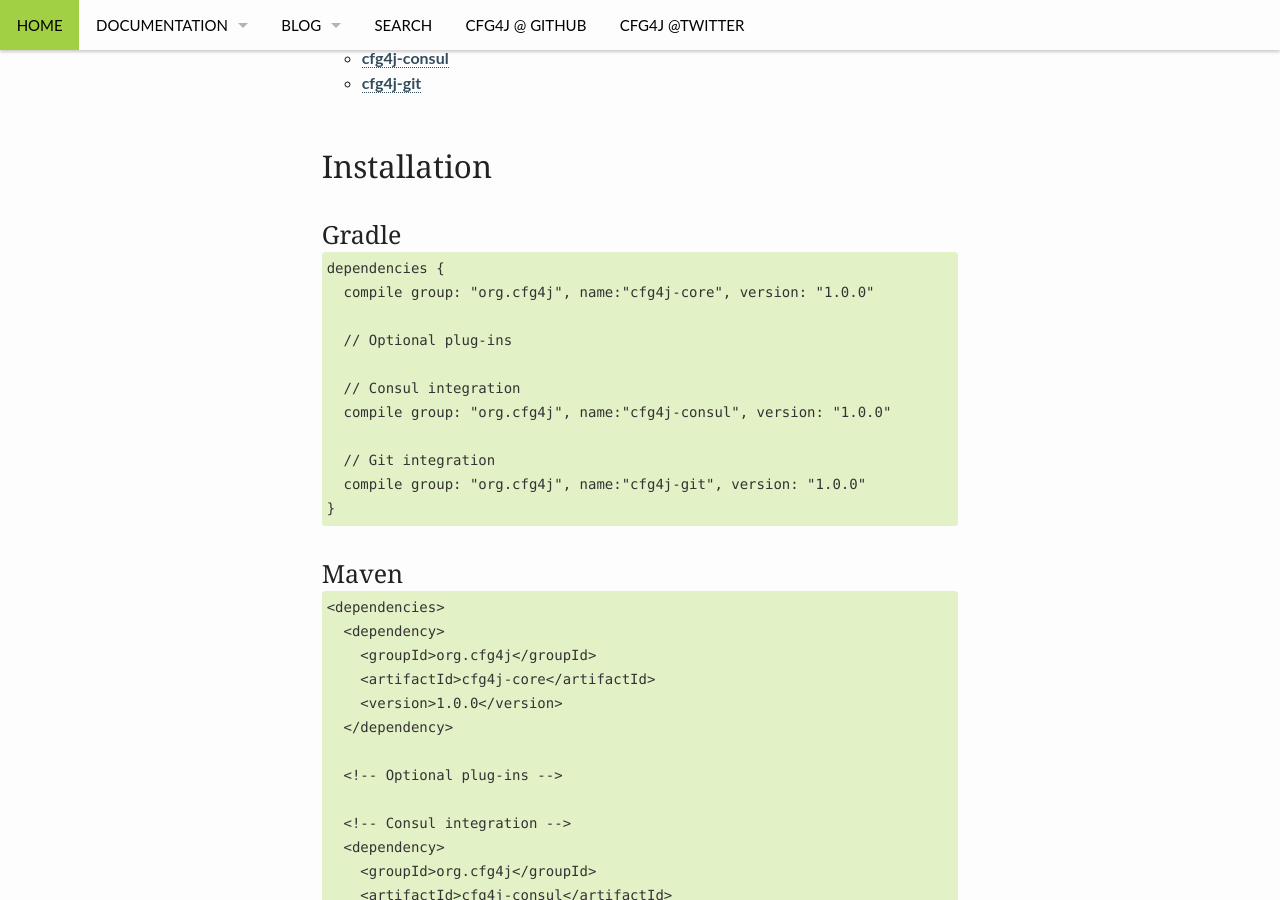
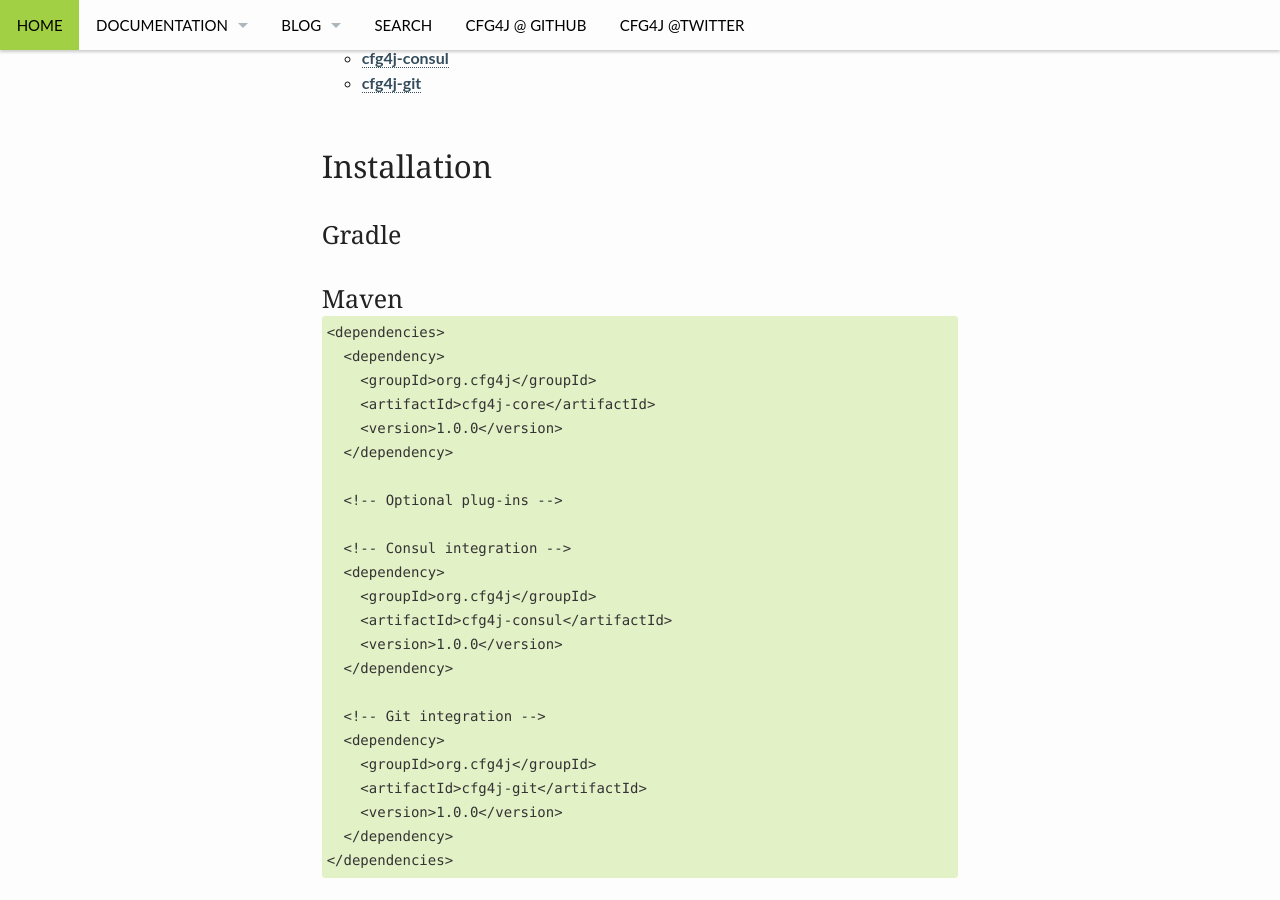
Before and after one commit to cfg4j/cfg4j.github.io, a Jekyll site: the page built from _posts/releases/2015-05-31-release_1_0_0.md, in a window 1280 px wide and 900 px high, scrolled down 949 px. Built offline with Jekyll 4.4.1, drawn with Linux system fonts in a browser that asks for light colours.

Commit message:
trying to fix truncated page

```diff
--- a/_layouts/release.html
+++ b/_layouts/release.html
@@ -33,17 +33,17 @@
 
   <h3 id="gradle">Gradle</h3>
 
-  <figure class="highlight"><pre><code class="language-java" data-lang="java">dependencies {
-  compile group: "org.cfg4j", name:"cfg4j-core", version: "{{ page.release.version }}"
-
-  // Optional plug-ins
-
-  // Consul integration
-  compile group: "org.cfg4j", name:"cfg4j-consul", version: "{{ page.release.version }}"
-
-  // Git integration
-  compile group: "org.cfg4j", name:"cfg4j-git", version: "{{ page.release.version }}"
-}</code></pre></figure>
+  <!--<figure class="highlight"><pre><code class="language-java" data-lang="java">dependencies {-->
+  <!--compile group: "org.cfg4j", name:"cfg4j-core", version: "{{ page.release.version }}"-->
+  <!---->
+  <!--// Optional plug-ins-->
+  <!---->
+  <!--// Consul integration-->
+  <!--compile group: "org.cfg4j", name:"cfg4j-consul", version: "{{ page.release.version }}"-->
+  <!---->
+  <!--// Git integration-->
+  <!--compile group: "org.cfg4j", name:"cfg4j-git", version: "{{ page.release.version }}"-->
+<!--}</code></pre></figure>-->
 
   <h3 id="maven">Maven</h3>
 
```
